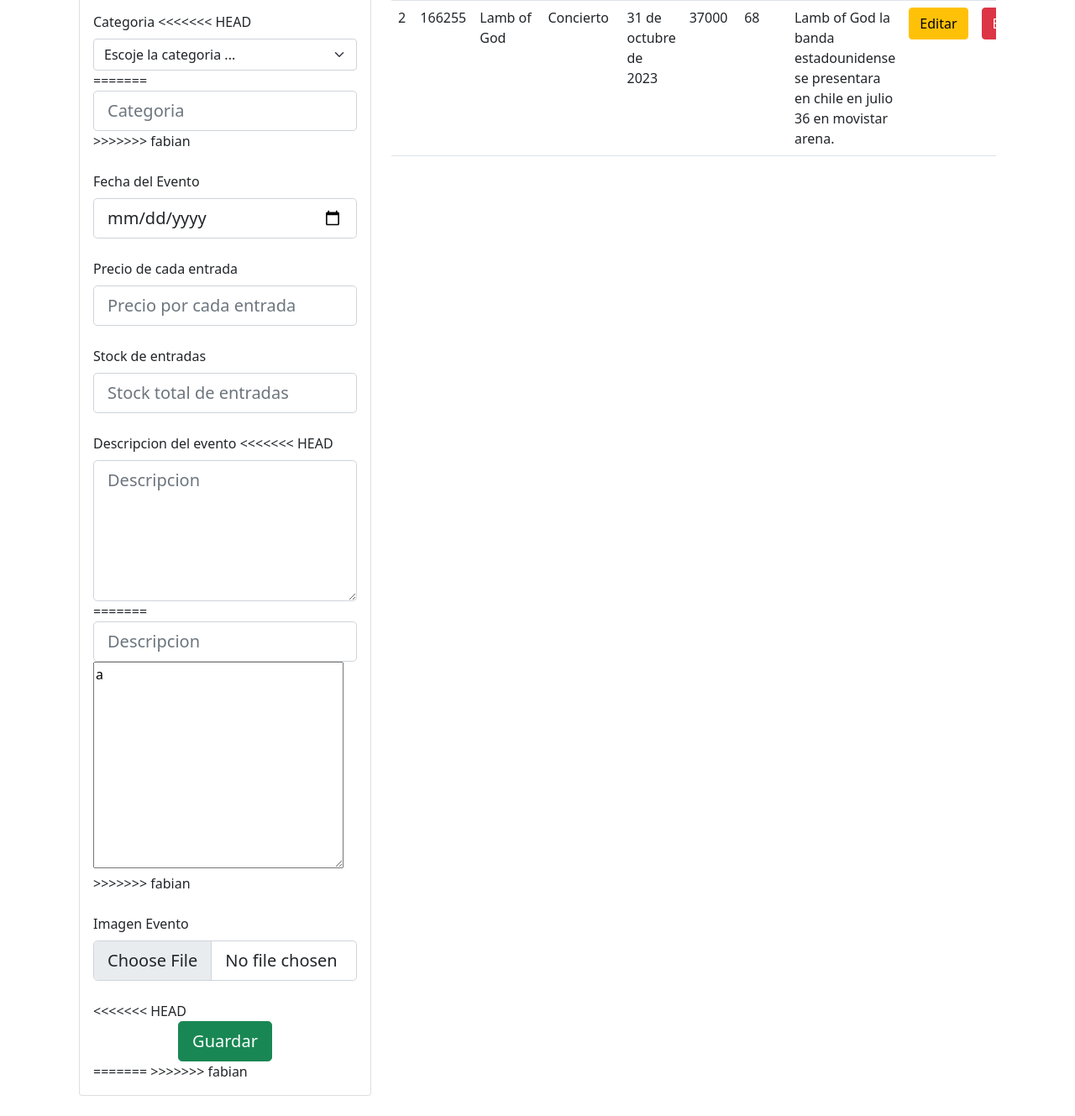
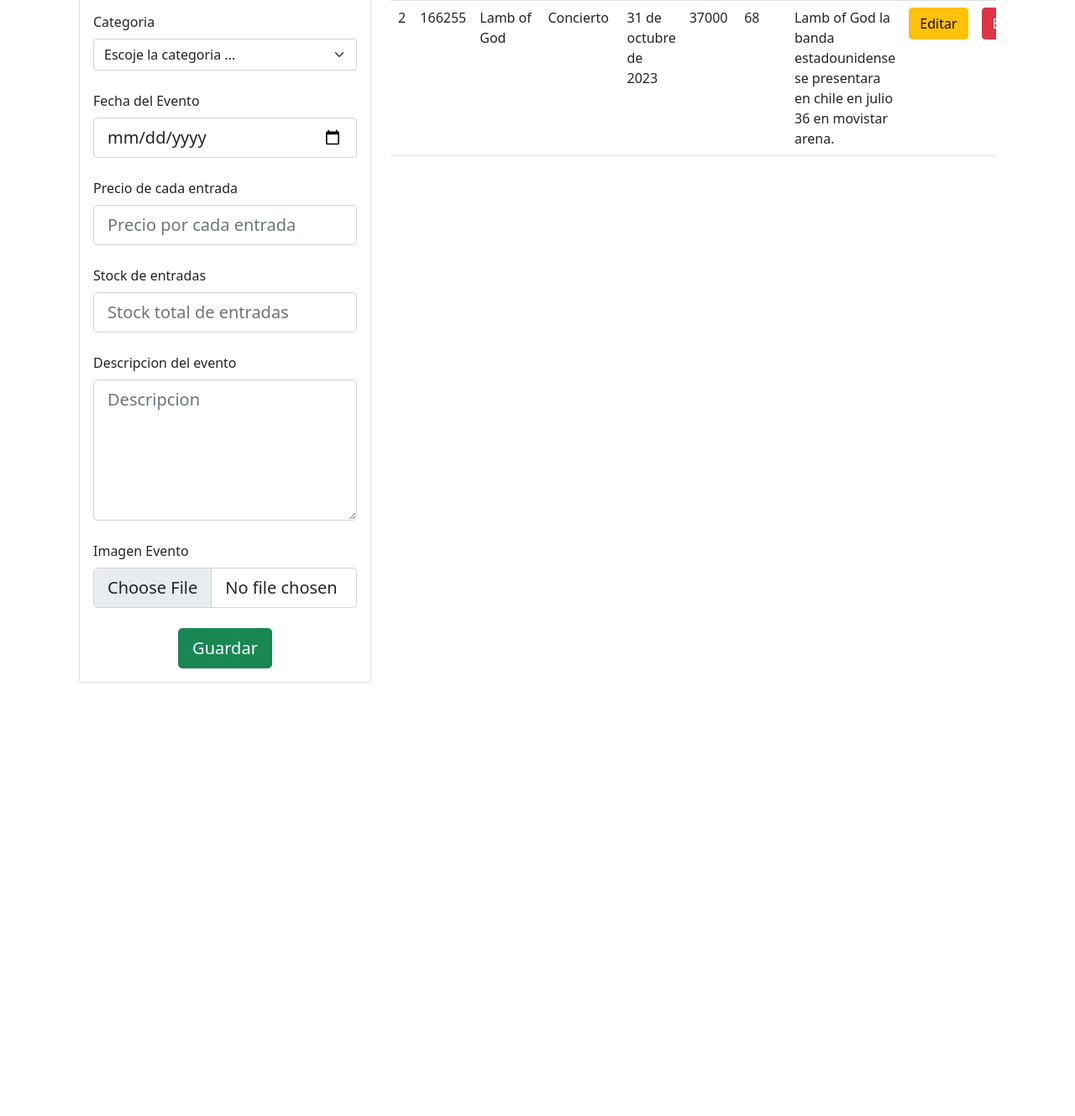
Before and after one commit to MoisesFigueroaDeveloper/OnLineTickets-2.0, a Django app: page /gestionEventos/ in a window 1280 px wide. Shown: the part 353-1682 px from the top of the page at 84% size. After the commit the page ends 1166 px from the top, so only its background shows below. Run offline with Django 4.2, Linux system fonts and the light colour scheme; data comes from the database, SQL or seed files in the repository; both versions use the stored data as it was after the commit.

Commit message:
funcionando Eliminar de crear evento

```diff
--- a/app/models.py
+++ b/app/models.py
@@ -25,7 +25,7 @@ class Eventos(models.Model):
         (2, 'Teatro'),
         (3, 'Familia'),
     )
-    id = models.PositiveIntegerField(primary_key=True,max_length=6)
+    id = models.CharField(max_length=6, unique=True, primary_key=True)
     nombre = models.CharField(max_length=50)
     descripcion = models.TextField(max_length=1000)
     categoria = models.CharField(max_length=10)
--- a/app/templates/app/admin/gestionEventos.html
+++ b/app/templates/app/admin/gestionEventos.html
@@ -10,11 +10,11 @@
             <h2>Gestion de Eventos</h2>
             <div class="card">
                 <div class="card-body">
-                    <form action="" method="POST"> {% csrf_token %}
+                    <form action="/registrarEvento/" method="POST"> {% csrf_token %}
                         <div class="form-group">
                             <div class="form-outline form-white mb-4">
                                 <label class="form-label" for="inputId">ID Evento</label>
-                                <input type="number" name="inputId" id="inputId" class="form-control form-control-lg"
+                                <input type="text" name="inputId" id="inputId" class="form-control form-control-lg"
                                     placeholder="ID Evento" required>
                             </div>
                             <div class="form-outline form-white mb-4">
@@ -24,18 +24,13 @@
                             </div>
                             <div class="form-outline form-white mb-4">
                                 <label class="form-label" for="inputCategoria">Categoria</label>
-<<<<<<< HEAD
                                 <select class="form-select" name="inputCategoria" id="inputCategoria" required>
                                     <option selected>Escoje la categoria ...</option>
-                                    <option value="0">Musica</option>
-                                    <option value="1">Deporte</option>
-                                    <option value="2">Teatro</option>
-                                    <option value="3">Familia</option>
+                                    <option value="Musica">Musica</option>
+                                    <option value="Deporte">Deporte</option>
+                                    <option value="Teatro">Teatro</option>
+                                    <option value="Familia">Familia</option>
                                 </select>
-=======
-                                <input type="text" name="inputCategoria" id="inputCategoria"
-                                    class="form-control form-control-lg" placeholder="Categoria" required>
->>>>>>> fabian
                             </div>
                             <div class="form-outline form-white mb-4">
                                 <label class="form-label" for="inputFecha">Fecha del Evento</label>
@@ -56,27 +51,18 @@
                             </div>
                             <div class="form-outline form-white mb-4">
                                 <label class="form-label" for="inputDescripcion">Descripcion del evento</label>
-<<<<<<< HEAD
                                 <textarea name="inputDescripcion" id="inputDescripcion" cols="30" rows="5"
                                     class="form-control form-control-lg" placeholder="Descripcion" required></textarea>
-=======
-                                <input type="text" name="inputDescripcion" id="inputDescripcion"
-                                    class="form-control form-control-lg" placeholder="Descripcion" required>
-                                <textarea name="" id="" cols="30" rows="10">a</textarea>
->>>>>>> fabian
                             </div>
                             <div class="form-outline form-white mb-4">
                                 <label class="form-label" for="inputImagen">Imagen Evento</label>
                                 <input type="file" name="inputImagen" id="inputImagen"
                                     class="form-control form-control-lg" required>
                             </div>
-<<<<<<< HEAD
 
                             <div class="d-flex justify-content-center text-center">
                                 <button type="submit" class="btn btn-success btn-lg">Guardar</button>
                             </div>
-=======
->>>>>>> fabian
 
                         </div>
                     </form>
--- a/app/templates/app/admin/gestionEventosEditar.html
+++ b/app/templates/app/admin/gestionEventosEditar.html
@@ -0,0 +1 @@
+a
--- a/app/templates/app/carrito.html
+++ b/app/templates/app/carrito.html
@@ -25,7 +25,7 @@
                         <tr>
                             <td>{{forloop.counter}}</td>
                             <td>{{e.nombre}}</td>
-                            <td>{{e.categoria}}</td>
+                            <td>{{e.fecha}}</td>
                             <td>{{e.precio}}</td>
                             <td><input type="number" style="width: 50px;"></td>
                             <td><a class="btn btn-danger" href="">eliminar</a></td>
--- a/app/urls.py
+++ b/app/urls.py
@@ -36,5 +36,8 @@ urlpatterns = [
     path('modificarUsuario/<rut>', views.modificarUsuario),
     path('editarUsuario/', views.editarUsuario),
     path('resumenPedido.html/', views.resumenPedido, name='resumenPedido'),
-    path('pago.html/', views.pago, name='pago'),
+    path('pago/', views.pago, name='pago'),
+
+    path('registrarEvento/', views.registrarEvento),
+    path('eliminarEvento/<id>', views.eliminarEvento),
 ]
--- a/app/views.py
+++ b/app/views.py
@@ -254,6 +254,34 @@ def editarUsuario(request):
 
     return redirect('/gestionUsuarios')
 
+def registrarEvento(request):
+    id = request.POST['inputId']
+    nombre = request.POST['inputNombre']
+    categoria = request.POST['inputCategoria']
+    fecha = request.POST['inputFecha']
+    precio = request.POST['inputPrecio']
+    stock = request.POST['inputStock']
+    descripcion = request.POST['inputDescripcion']
+    imagen = request.POST['inputImagen']
+
+    evento = Eventos.objects.create(
+        id=id,
+        nombre=nombre,
+        categoria=categoria,
+        fecha=fecha,
+        precio=precio,
+        stock=stock,
+        descripcion=descripcion,
+        imagen=imagen,
+    )
+
+    return redirect('/gestionEventos')
+
+def eliminarEvento(request, id):
+    evento = Eventos.objects.get(id=id)
+    evento.delete()
+
+    return redirect('/gestionEventos')
 #---EVENTOS---#
 
 def musica(request):
```
Also changed, not shown: app/migrations/0012_auto_20230701_1539.py (added), db.sqlite3.
